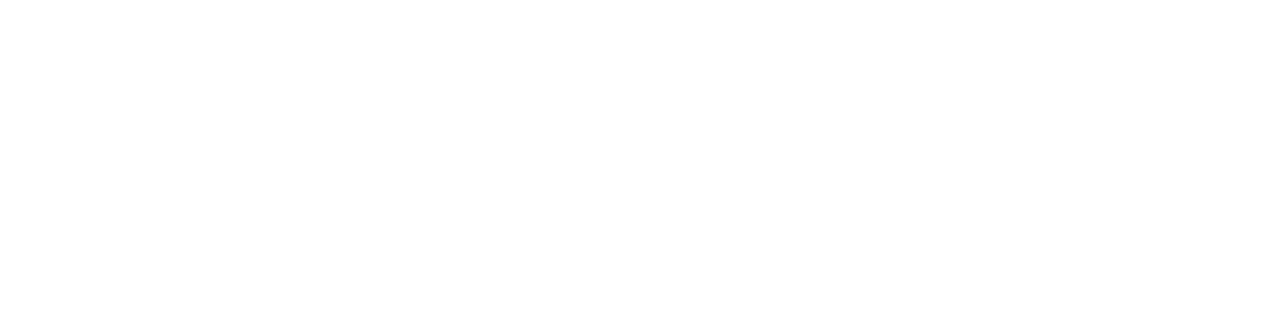
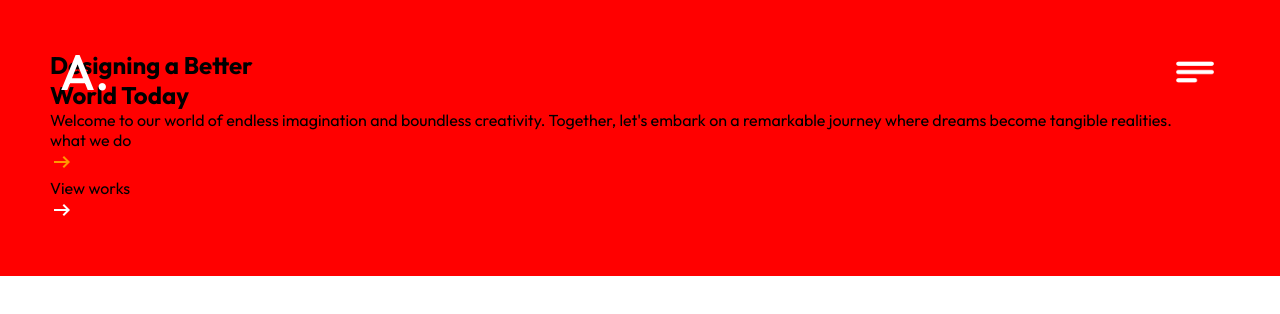
Before and after one commit to sivatharun2212/ashley-task, a plain HTML site: page index.html in a window 1280 px wide. Drawn offline with nearby package versions, Linux system fonts and the light colour scheme.

Commit message:
added fonts

```diff
--- a/index.html
+++ b/index.html
@@ -6,6 +6,64 @@
 			name="viewport"
 			content="width=device-width, initial-scale=1.0" />
 		<title>Ashlay</title>
+		<link
+			rel="stylesheet"
+			href="./styles.css" />
+		<link
+			rel="preconnect"
+			href="https://fonts.googleapis.com" />
+		<link
+			rel="preconnect"
+			href="https://fonts.gstatic.com"
+			crossorigin />
+		<link
+			href="https://fonts.googleapis.com/css2?family=Outfit:wght@100..900&display=swap"
+			rel="stylesheet" />
+		<link
+			rel="stylesheet"
+			href="https://fonts.googleapis.com/css2?family=Material+Symbols+Outlined:opsz,wght,FILL,GRAD@24,400,0,0" />
 	</head>
-	<body></body>
+	<body>
+		<section class="first-section">
+			<nav class="navbar">
+				<h1 class="logo">A.</h1>
+				<img
+					src="./assets/menu.png"
+					alt="menu" />
+			</nav>
+			<div class="first-main">
+				<div class="heading-container">
+					<h1 class="heading"><span class="bold">Designing</span> a Better</h1>
+					<h1 class="heading"><span class="bold">World </span>Today</h1>
+				</div>
+				<p class="info-para">
+					Welcome to our world of endless imagination and boundless creativity.
+					Together, let's embark on a remarkable journey where dreams become
+					tangible realities.
+				</p>
+				<div class="worksWrapper">
+					<div class="wedo">
+						<span class="wedo-text">what we do</span>
+						<div class="right-arrow-yellow">
+							<span
+								style="color: rgb(255, 152, 0)"
+								class="material-symbols-outlined">
+								arrow_right_alt
+							</span>
+						</div>
+					</div>
+					<div class="view-works-wrapper">
+						<span class="view">View works</span>
+						<div>
+							<span
+								style="color: white"
+								class="material-symbols-outlined">
+								arrow_right_alt
+							</span>
+						</div>
+					</div>
+				</div>
+			</div>
+		</section>
+	</body>
 </html>
--- a/styles.css
+++ b/styles.css
@@ -2,7 +2,9 @@
 	margin: 0px;
 	padding: 0px;
 	box-sizing: border-box;
+	font-family: "Outfit", sans-serif;
 }
+
 .main {
 	width: 100vw;
 	background-color: white;
@@ -16,3 +18,30 @@
 	width: 50%;
 	background-color: black;
 }
+
+.first-section {
+	width: 100%;
+	background-color: red;
+}
+.navbar {
+	width: 100%;
+	display: flex;
+	align-items: center;
+	justify-content: space-between;
+	padding: 40px 60px;
+	position: fixed;
+	top: 0;
+}
+
+.logo {
+	font-size: 50px;
+	font-weight: 500;
+	color: white;
+}
+
+.navbar img {
+	width: 50px;
+}
+.first-main {
+	padding: 50px;
+}
```
Also changed, not shown: assets/menu.png (added).
